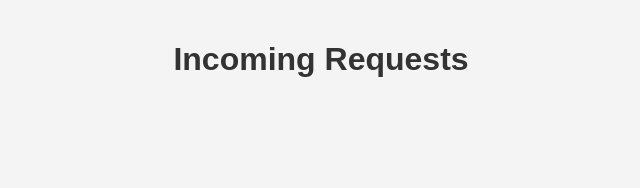
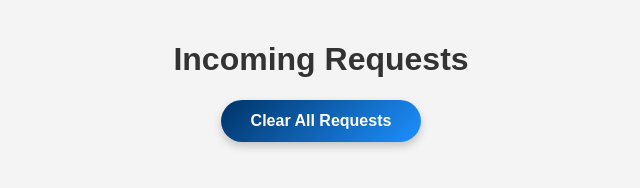
Before and after one commit to mysiar/request_catcher, a website: page index.html in a window 1280 px wide. Shown: the whole page, without its empty margins (319-959 px from the left). Drawn offline with nearby package versions, Linux system fonts and the light colour scheme; no server answers.

Commit message:
more_functionality: clear requests button

```diff
--- a/index.html
+++ b/index.html
@@ -61,10 +61,34 @@
             font-size: 12px;
             color: #888;
         }
+
+        #clear-btn {
+            display: block;
+            margin: 20px auto;
+            padding: 12px 30px;
+            background: linear-gradient(135deg, #003366, #1e90ff); /* Dark blue to blue gradient */
+            border: none;
+            border-radius: 30px;
+            color: white;
+            cursor: pointer;
+            font-size: 16px;
+            font-weight: bold;
+            box-shadow: 0 4px 8px rgba(0, 0, 0, 0.2); /* Soft shadow */
+            transition: all 0.3s ease; /* Smooth transition on hover */
+        }
+
+        #clear-btn:hover {
+            background: linear-gradient(135deg, #002244, #0b5394); /* Darker gradient on hover */
+            box-shadow: 0 6px 12px rgba(0, 0, 0, 0.3); /* Larger shadow on hover */
+            transform: translateY(-3px); /* Slight lift on hover */
+        }
     </style>
 </head>
 <body>
 <h1>Incoming Requests</h1>
+<button id="clear-btn">Clear All Requests</button>
+
+
 <ul id="request-list"></ul>
 
 <script src="/socket.io/socket.io.js"></script>
@@ -104,6 +128,11 @@
     // Insert the new list item at the top of the list
     list.insertBefore(listItem, list.firstChild);
   });
+  const clearBtn = document.getElementById('clear-btn');
+  clearBtn.addEventListener('click', () => {
+    const list = document.getElementById('request-list');
+    list.innerHTML = ''; // Clear all items in the request list
+  });
 </script>
 </body>
 </html>
```
Also changed, not shown: app.js (+16 -29 lines), README.md, 2 other files.
